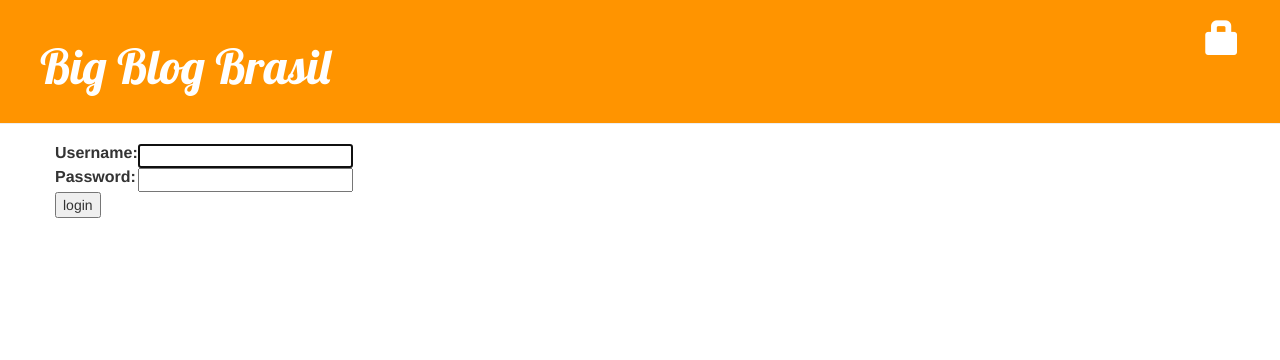
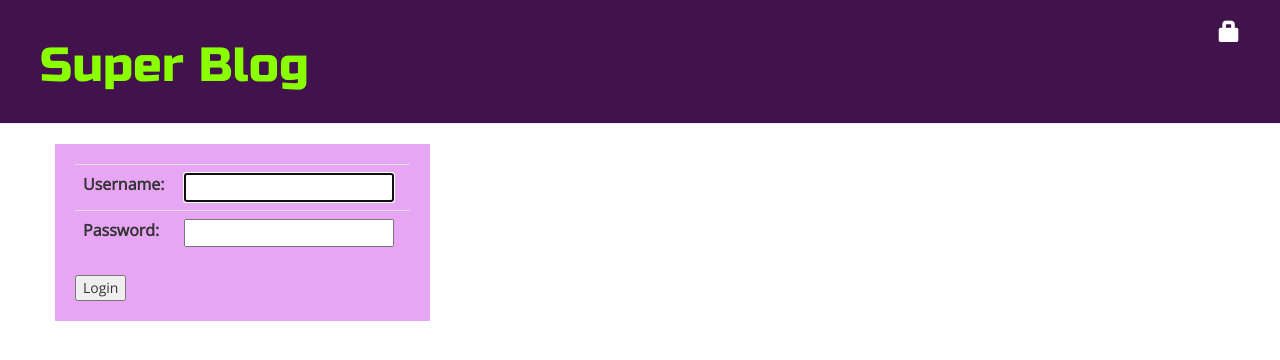
Before and after one commit to suellenpll/desafio-kolab, a Django app: page /accounts/login/ in a window 1280 px wide. Shown: the top 360 px of the page. Run offline with Django 3.2, Linux system fonts and the light colour scheme; parts of the project's set-up code (start-up, migrations or seed data) failed here and were passed over; some libraries are stand-ins or nearby versions.

Commit message:
:lipstick: Login, Logout icon, Fonts and Colors more cool

```diff
--- a/dksite/blog/static/css/blog.css
+++ b/dksite/blog/static/css/blog.css
@@ -1,11 +1,11 @@
 .page-header {
-    background-color: #ff9400;
+    background-color: #42124c;
     margin-top: 0;
     padding: 20px 20px 20px 40px;
 }
 
 .page-header h1, .page-header h1 a, .page-header h1 a:visited, .page-header h1 a:active {
-    color: #ffffff;
+    color: #8aff00;
     font-size: 36pt;
     text-decoration: none;
 }
@@ -14,12 +14,17 @@
     margin-left: 40px;
 }
 
-h1, h2, h3, h4 {
-    font-family: 'Lobster', cursive;
+h1 {
+    font-family: 'Russo One', sans-serif;
+}
+
+h2, h3, h4 , p, strong{
+  font-family: 'Open Sans', sans-serif;
 }
 
 .date {
-    color: #828282;
+    color: #42124c;
+    font-family: 'Russo One', sans-serif;
 }
 
 .save {
@@ -33,12 +38,13 @@ h1, h2, h3, h4 {
 .top-menu, .top-menu:hover, .top-menu:visited {
     color: #ffffff;
     float: right;
-    font-size: 26pt;
+    font-size: 16pt;
     margin-right: 20px;
 }
 
 .post {
     margin-bottom: 70px;
+    font-family: 'Open Sans', sans-serif;
 }
 
 .post h1 a, .post h1 a:visited {
@@ -47,4 +53,14 @@ h1, h2, h3, h4 {
 
 .comment {
     margin: 20px 0px 20px 20px;
+    color: #fe0472
 }
+
+.login {
+  margin-left: inherit;
+  margin-right: auto;
+  background-color: #e7a6f4;
+  width: 50%;
+  padding: 20px;
+  font-family: 'Open Sans', sans-serif;
+}
--- a/dksite/blog/templates/blog/base.html
+++ b/dksite/blog/templates/blog/base.html
@@ -1,10 +1,10 @@
 {% load staticfiles %}
 <html>
   <head>
-    <title>BBB</title>
+    <title>Super Blog</title>
     <link rel="stylesheet" href="//maxcdn.bootstrapcdn.com/bootstrap/3.2.0/css/bootstrap.min.css">
     <link rel="stylesheet" href="//maxcdn.bootstrapcdn.com/bootstrap/3.2.0/css/bootstrap-theme.min.css">
-    <link href='//fonts.googleapis.com/css?family=Lobster&subset=latin,latin-ext' rel='stylesheet' type='text/css'>
+    <link href="https://fonts.googleapis.com/css?family=Russo+One|Open+Sans" rel="stylesheet">
     <link rel="stylesheet" href="{% static 'css/blog.css' %}">
   </head>
   <body>
@@ -12,11 +12,12 @@
       {% if user.is_authenticated %}
         <a href="{% url 'post_new' %}" class="top-menu"><span class="glyphicon glyphicon-plus"></span></a>
         <a href="{% url 'post_draft_list' %}" class="top-menu"><span class="glyphicon glyphicon-edit"></span></a>
-        <p class="top-menu">Olá, {{ user.username }}!<small>(<a href="{% url 'logout' %}">Log out</a>)</small></p>
+        <a href="{% url 'logout' %}" class="top-menu"><span class="glyphicon glyphicon-log-out"></span></a>
+        <p class="top-menu">Hello, {{ user.username }}</p>
       {% else %}
         <a href="{% url 'login' %}" class="top-menu"><span class="glyphicon glyphicon-lock"></span></a>
       {% endif %}
-      <h1><a href="/">Big Blog Brasil</a></h1>
+      <h1><a href="/">Super Blog</a></h1>
     </div>
     <div class="content container">
       <div class="row">
--- a/dksite/blog/templates/registration/login.html
+++ b/dksite/blog/templates/registration/login.html
@@ -7,7 +7,8 @@
 
   <form method="post" action="{% url 'login' %}">
   {% csrf_token %}
-    <table>
+  <div class = "login">
+    <table class = "table">
     <tr>
       <td>{{ form.username.label_tag }}</td>
       <td>{{ form.username }}</td>
@@ -17,8 +18,8 @@
       <td>{{ form.password }}</td>
     </tr>
     </table>
-
-    <input type="submit" value="login" />
+    <input type="submit" value="Login" />
     <input type="hidden" name="next" value="{{ next }}" />
+  </div>
   </form>
 {% endblock %}
--- a/dksite/settings.py
+++ b/dksite/settings.py
@@ -86,8 +86,10 @@ DATABASES = {
     'default': {
         'ENGINE': 'django.db.backends.postgresql_psycopg2',
         'NAME': 'dksite',
-        'USER': os.environ.get('DB_USER'),
-        'PASSWORD': os.environ.get('DB_PASS'),
+        # 'USER': os.environ.get('DB_USER'),
+        'USER': 'suellenpll',
+        # 'PASSWORD': os.environ.get('DB_PASS'),
+        'PASSWORD': '60514112',
         'HOST': 'localhost',
         'PORT': '',
     }
```
